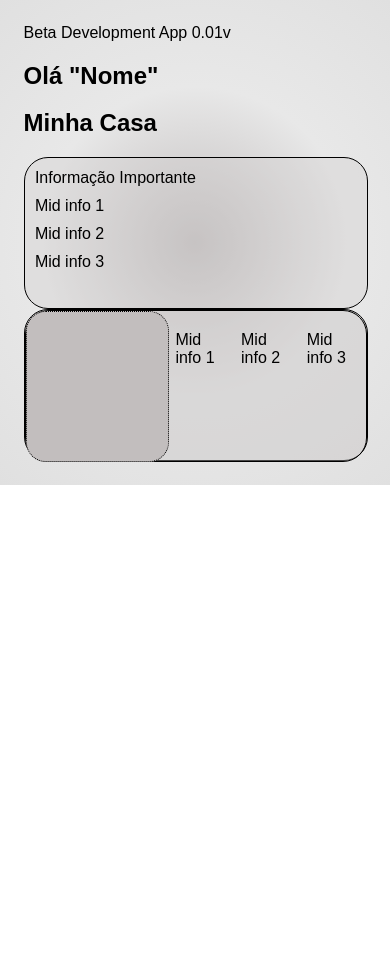
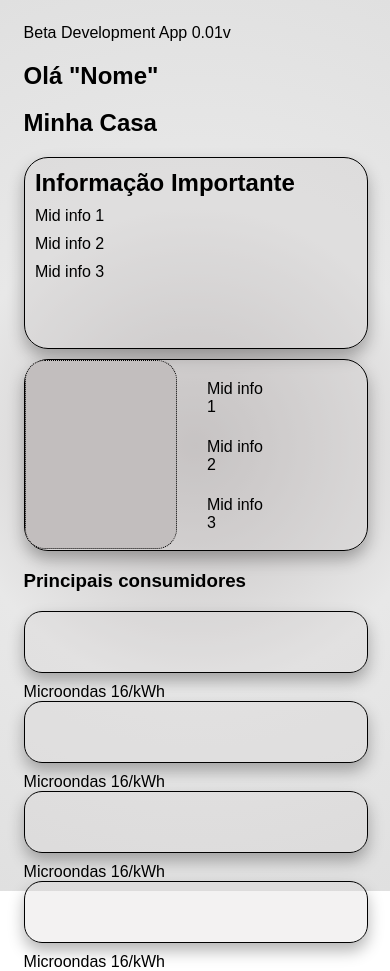
Before and after one commit to gustavomiller00/App-Development-, a plain HTML site: page index.html in a window 390 px wide. Before the commit the page ends 844 px from the top, so only its background shows below. Drawn offline with Linux system fonts and the light colour scheme.

Commit message:
Att: coloquei os principais consumidores, com 4 itens

```diff
--- a/index.html
+++ b/index.html
@@ -24,29 +24,64 @@
 </nav>
 
     <div id="dashboard">
+
         <div id="top-dash">
             <h2>Olá "Nome"</h2>
             <h1> Minha Casa </h1>
         </div>
 
-        <div class="">
+        <div class="global-divs">
+
             <div class="dash-card">
-                <a id="Top-info" class="dash-card-text">Informação Importante</a>
+                <h2 id="Top-info" class="dash-card-text">Informação Importante</h2>
                 <a id="mid-info1" class="dash-card-text">Mid info 1</a>
                 <a id="mid-info2" class="dash-card-text">Mid info 2</a>
                 <a id="mid-info3" class="dash-card-text">Mid info 3</a>
             </div>
-        </div>
 
-        <div class="consume-card">
+
             <div class="consume-card">
-                <div class="graphics"></div>
+                    <div class="graphics"></div>
                     <div class="template-consume-text">
-                        <a id="mid-info4" class="consume-card-text">Mid info 1</a>
-                        <a id="mid-info5" class="consume-card-text">Mid info 2</a>
-                        <a id="mid-info6" class="consume-card-text">Mid info 3</a>
+                    <a id="mid-info4" class="consume-card-text">Mid info 1</a>
+                    <a id="mid-info5" class="consume-card-text">Mid info 2</a>
+                    <a id="mid-info6" class="consume-card-text">Mid info 3</a>
                     </div>
+            </div>
+
+
+            <div class="consumidores">
+                    <h3 class="tittle-consumidores">Principais consumidores</h3>
+                <div class="list-consumidores">
+
+                    <a id="eletro1" class="element-consumidores">
+                        <img href="https">
+                        <a class="eletro-name">Microondas</a>
+                        <a class="eletro-consume">16/kWh</a>
+                    </a>
+
+                    <a id="eletro2" class="element-consumidores">
+                        <img href="https">
+                        <a class="eletro-name">Microondas</a>
+                        <a class="eletro-consume">16/kWh</a>
+                    </a>
+
+                    <a id="eletro3" class="element-consumidores">
+                        <img href="https">
+                        <a class="eletro-name">Microondas</a>
+                        <a class="eletro-consume">16/kWh</a>
+                    </a>
+
+                    <a id="eletro4" class="element-consumidores">
+                        <img href="https">
+                        <a class="eletro-name">Microondas</a>
+                        <a class="eletro-consume">16/kWh</a>
+                    </a>
+
                 </div>
+
+            </div>
+
         </div>
 
 
--- a/style.css
+++ b/style.css
@@ -1,4 +1,5 @@
 /* Geral */
+
 
 /* Computador */
 
@@ -32,6 +33,11 @@
         color: black;
     }
 
+    .global-divs{
+        display: flex;
+
+    }
+
     .dash-card-text {
         display: flex;
 
@@ -39,14 +45,15 @@
     }
 
     .consume-card-text {
-        display: flex;
-
         margin: 3%;
         margin-top: 20px;
     }
 
     .template-consume-text {
         display: flex;
+        flex-direction: column;
+        justify-items: right;
+        padding-left: 8%;
 
     }
 
@@ -55,24 +62,26 @@
         gap: 10px;
     }
 
-    .dash-card {
+    .global-divs {
+    display: block;
+    flex-direction: column;
+    gap: 10px;
+    }
+
+    .dash-card, .consume-card {
         background-color: rgba(206, 202, 202, 0.349);
         width: 100%;
-        height: 150px;
+        height: 190px;
         border: 1px solid rgb(0, 0, 0);
         border-radius: 24px;
         position: relative;
+        margin-bottom: 10px;
+        display: block;
+        box-shadow: 0 8px 16px rgba(0, 0, 0, 0.295);
     }
 
     .consume-card {
-        background-color: rgba(206, 202, 202, 0.349);
-        width: 100%;
-        height: 150px;
-        border: 1px solid rgb(0, 0, 0);
-        border-radius: 24px;
-
         position: relative;
-
         display: flex;
         flex-direction: row;
     }
@@ -86,7 +95,7 @@
 
     .graphics {
         width: 44%;
-        height: 99%;
+        height: 98%;
         background-color: #c2bebe;
         position: static;
         border-radius: 20px;
@@ -95,5 +104,24 @@
         z-index: 2;
     }
 
+    .element-consumidores {
+        background-color: rgba(206, 202, 202, 0.247);
+        width: 100%;
+        height: 60px;
+        border: 1px solid rgb(0, 0, 0);
+        border-radius: 18px;
+        margin-bottom: 10px;
+        box-shadow: 0 8px 16px rgba(0, 0, 0, 0.295);
+
+        display: flex;
+        position: relative;
+    }
+
+    .eletro1, eletro2, eletro3, eletro4 img {
+        border: 1px solid black;
+    }
+
+
+
 
 }
```
